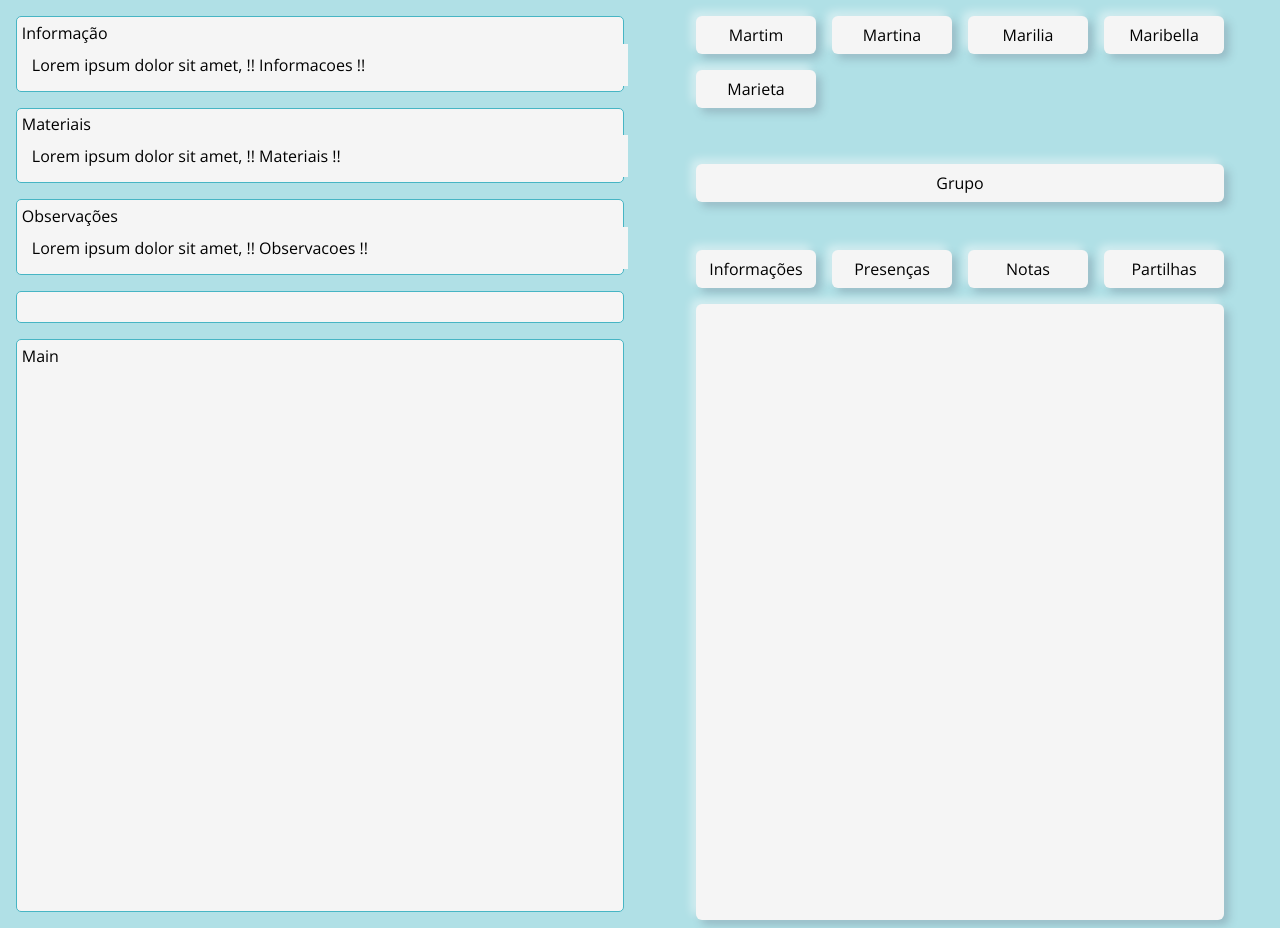
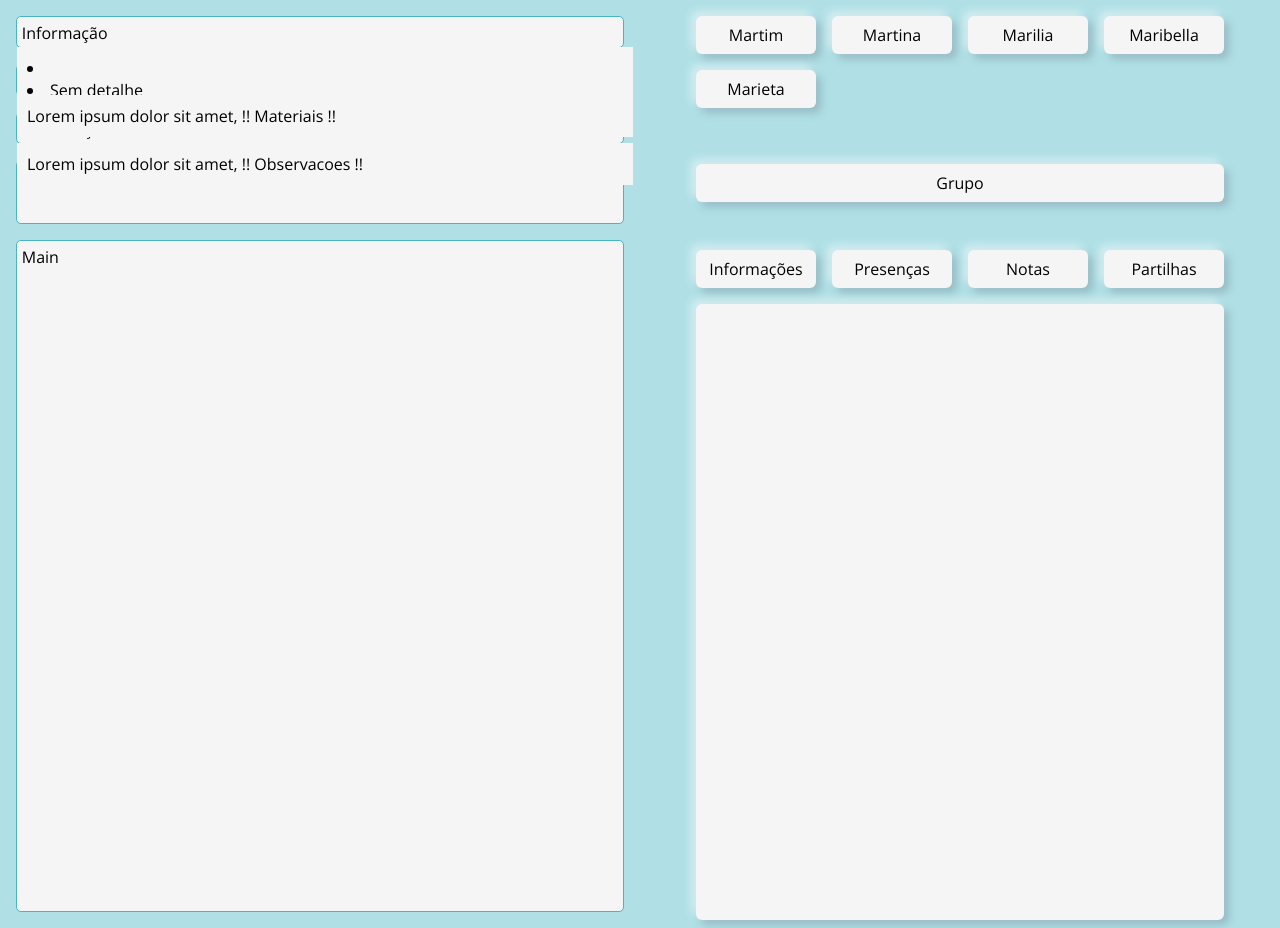
Before and after one commit to MentHA-ULHT/MentHa-Care-old, a Django app: page / in a window 1280 px wide. Shown: the part 90-1018 px from the top of the page. Run offline with Django 4.2, Linux system fonts and the light colour scheme; data comes from the database, SQL or seed files in the repository; parts of the project's set-up code (start-up, migrations or seed data) failed here and were passed over.

Commit message:
implementacao de info para apresentar na parte esquerda

```diff
--- a/diario/admin.py
+++ b/diario/admin.py
@@ -18,8 +18,12 @@ admin.site.register(Nota)
 admin.site.register(Partilha)
 admin.site.register(Informacoes)
 admin.site.register(Respostas)
+
 # Registar dados sobre um grupo
-
 admin.site.register(NotaGrupo)
 admin.site.register(PartilhaGrupo)
 admin.site.register(Presenca)
+
+# Registar dados sobre uma sessao
+admin.site.register(Exercicio)
+admin.site.register(Sessao)
--- a/diario/models.py
+++ b/diario/models.py
@@ -17,14 +17,18 @@ class Evento(models.Model):
 
 class Sessao(Evento):
     nome = models.CharField(max_length=10)
-
+    def __str__(self):
+        return f'{self.nome}'
+    # class Meta:
+    #     abstract = True
 
 class Exercicio(models.Model):
-    nome = models.CharField(max_length=10)
+    nome = models.CharField(max_length=100)
     sessao = models.ManyToManyField(Sessao)
     materiais = models.CharField(max_length=1000)
     instrucao = models.CharField(max_length=1000)
-
+    def __str__(self):
+        return f'{self.nome}'
 
 # muitos tipos de utilizadores!
 # cuidador tem paciente(es) e grupo. paciente tem cuidador(es) e grupo. dinamizador(es) tem grupo(s).
@@ -156,7 +160,7 @@ class NotaGrupo(models.Model):
     # https://stackoverflow.com/questions/1737017/django-auto-now-and-auto-now-add
 
     def __str__(self):
-        return f'{self.notaG}'
+        return f'{self.descricao}'
 
 class PartilhaGrupo(models.Model):
     grupo = models.ForeignKey(GrupoCare, on_delete=models.CASCADE)
@@ -164,7 +168,7 @@ class PartilhaGrupo(models.Model):
     data = models.DateTimeField(auto_now_add=True, null=True)
 
     def __str__(self):
-        return f'{self.partilha}'
+        return f'{self.descricao}'
 
 class InformacoesGrupo(models.Model):
     grupo = models.ForeignKey(GrupoCare, on_delete=models.CASCADE)
@@ -172,7 +176,7 @@ class InformacoesGrupo(models.Model):
     data = models.DateTimeField(auto_now_add=True, null=True)
 
     def __str__(self):
-        return f'{self.informacoesGrupo}'
+        return f'{self.descricao}'
 
 
 
--- a/diario/templates/diario/diario.html
+++ b/diario/templates/diario/diario.html
@@ -195,12 +195,12 @@ display
   padding: 1em;
   display: grid;
   gap: 1em;
-  grid-template-rows: auto auto auto 2em 1fr;
+  grid-template-rows: 2em 2em 2em 4em 1fr;
 }
 .space{
-  background-color: black;
-  padding:10px 10px 10px 10px;
-
+  background-color: transparent;
+  border-color=transparent1,
+position: absolute;
 }
 
 #esq > * {
@@ -215,9 +215,9 @@ display
   position:relative;
 }
 .in{
+  position:absolute;
   background-color: whitesmoke;
-
-  z-index:2;
+  z-index:10;
   width:calc(100% - 10px);
   top: calc(100%);
   left:0px;
@@ -225,6 +225,7 @@ display
 }
 .tituloss{
   background-color: transparent;
+
 /*   border:0.01em;
   border-radius:5px;
   border-style:solid;
@@ -237,6 +238,10 @@ display
 
 {% block script %}
 <script>
+        /***************************************************************************/
+        /********** Inicio parte esquerda ***********************************************/
+        /***************************************************************************/
+
 function showContent(element){
   element.style.display = "block";
   document.querySelector("#" + element.id + " > .in").style.display="block"
@@ -246,6 +251,10 @@ function showContent(element){
 function hideContent(element){
   document.querySelector("#" + element.id + " > .in").style.display="none"
 }
+        /***************************************************************************/
+        /********** Fim parte esquerda ***********************************************/
+        /***************************************************************************/
+
 
         var menuAtivo;
 
@@ -442,7 +451,20 @@ function hideContent(element){
     <div id="esq" >
         <div class="detail-info-containers" id="information-container" onmouseover="showContent(this)" onmouseout="hideContent(this)">
     <div class="tituloss">Informação</div>
-    <div class="in">Lorem ipsum dolor sit amet, !! Informacoes !!</div>
+    <div class="in">
+
+<!--            Lorem ipsum dolor sit amet, !! Informacoes !!-->
+        <li>
+        {% if detalhes|length > 0 %}
+        {% for detalhe in detalhes %}
+        <li>{{ detalhe }} </li>
+        {% endfor %}
+        {% else %}
+        <li>Sem detalhe</li>
+        {% endif %}
+        </li>
+
+    </div>
   </div>
 
   <div class="detail-info-containers" id="materials-container" onmouseover="showContent(this)" onmouseout="hideContent(this)">
@@ -454,7 +476,7 @@ function hideContent(element){
     <div class="in">Lorem ipsum dolor sit amet, !! Observacoes !!</div>
   </div>
 
-        <div class="space"> </div>
+        <div class="space"></div>
   <div>Main</div>
     </div>
 
--- a/diario/views.py
+++ b/diario/views.py
@@ -1,5 +1,5 @@
 from django.shortcuts import render
-from .models import GrupoCare, GrupoCog, GrupoAvalia, Participante, Nota, Partilha,Informacoes,PartilhaGrupo,Respostas,Presenca,NotaGrupo
+from .models import GrupoCare, GrupoCog, GrupoAvalia, Participante, Nota, Partilha,Informacoes,PartilhaGrupo,Respostas,Presenca,NotaGrupo,Sessao
 from django.http import HttpResponse
 from .forms import NotaForm, PartilhaForm,InformacoesForm,RespostasForm,PartilhaGrupoForm,PresencaForm,NotaGrupoForm
 
@@ -24,9 +24,11 @@ def view_participantes(request):
 def view_diario(request):
 
     group_id = 1
+    sessao_id=1
     contexto = {
         'participantes': Participante.objects.filter(grupoCog=group_id),
-        'grupo': GrupoCog.objects.get(id=group_id)
+        'grupo': GrupoCog.objects.get(id=group_id),
+        'detalhes': Sessao.objects.get(id=sessao_id)
     }
 
     return render(request, "diario/diario.html", contexto)
```
Also changed, not shown: db.sqlite3, diario/migrations/0029_rename_informacoesgrupo_informacoesgrupo_descricao_and_more.py (added), diario/migrations/0030_alter_exercicio_nome.py (added).
